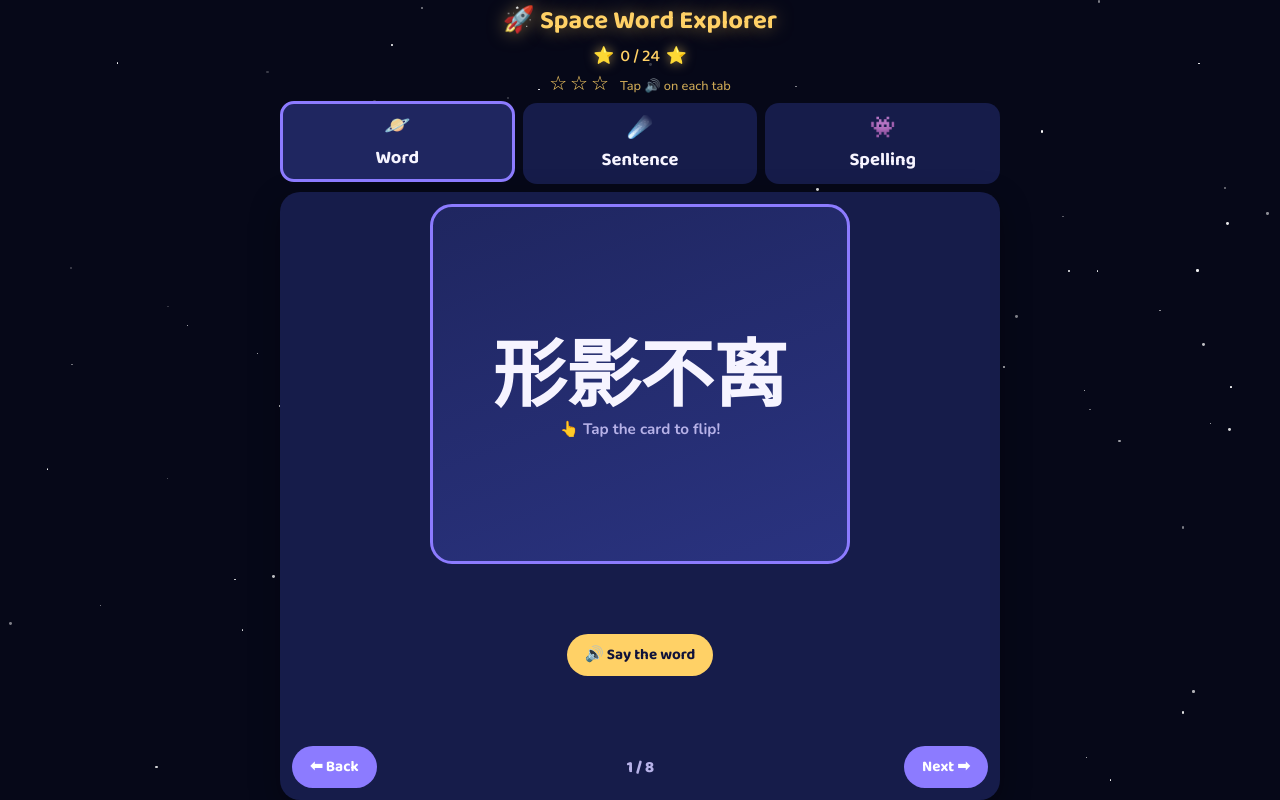
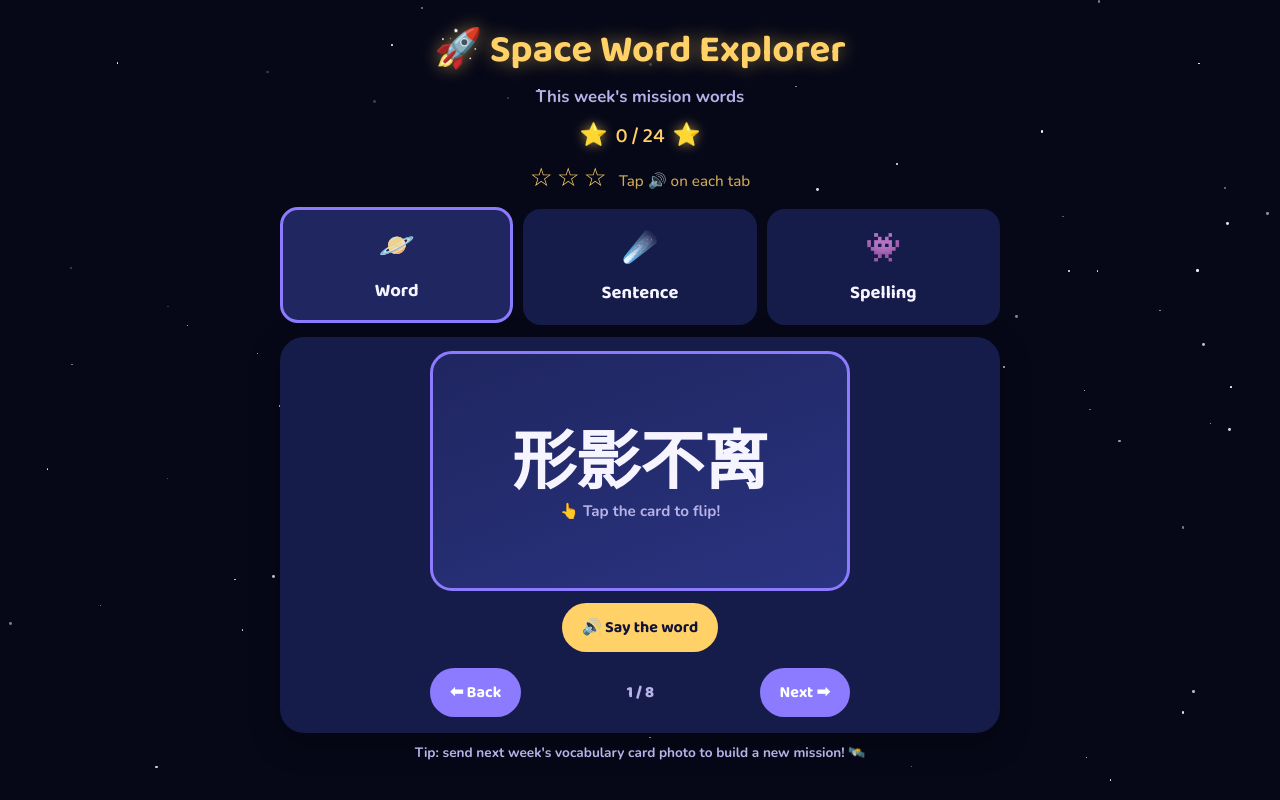
Before and after one commit to chandralibra/Chinese-Vocabulary-Study, a plain HTML site: page index.html in a window 1280 px wide. Drawn offline with nearby package versions, Linux system fonts and the light colour scheme.

Commit message:
v4: smaller middle box so Back/Next stay visible

```diff
--- a/index.html
+++ b/index.html
@@ -418,43 +418,22 @@
     outline-offset: 2px;
   }
 
-  /* ===== One-screen layout: everything fits the phone without scrolling ===== */
-  html, body { height: 100vh; height: 100dvh; }
-  body {
-    display: flex; flex-direction: column;
-    padding-top: max(8px, env(safe-area-inset-top, 0px));
-    padding-bottom: max(8px, env(safe-area-inset-bottom, 0px));
-    padding-block: unset;
-    overflow: hidden;
-  }
-  .wrap { flex: 1; display: flex; flex-direction: column; min-height: 0; width: 100%; }
-  header { margin-bottom: 6px; }
-  header h1 { font-size: clamp(1.15rem, 5vw, 1.6rem); margin: 0; }
-  header p { display: none; }
-  .stars-bar { margin-top: 2px; font-size: 1.05rem; gap: 6px; }
-  .star-icon { font-size: 1.05rem; }
-  .card-stars { margin-top: 0; font-size: 1.25rem; min-height: 0; letter-spacing: 3px; }
-  .card-stars small { font-size: .8rem; }
-  nav.tabs { gap: 8px; margin-bottom: 8px; }
-  nav.tabs button { padding: 6px 4px; gap: 0; border-radius: 14px; }
-  nav.tabs button .ico { font-size: 1.3rem; }
-  main { flex: 1; min-height: 0; padding: 12px; display: flex; flex-direction: column; border-radius: 20px; overflow: hidden; }
-  .view.active { display: flex; flex-direction: column; flex: 1; min-height: 0; gap: 10px; }
-  .card-stage { flex: 1; min-height: 0; justify-content: space-between; gap: 10px; }
-  .flashcard { width: 100%; max-width: 420px; aspect-ratio: auto; flex: 1; min-height: 0; max-height: 360px; }
-  .controls-row { gap: 10px; }
-  button.pill { padding: 9px 18px; font-size: .95rem; }
-  .sentence-card { flex: 1; min-height: 0; display: flex; flex-direction: column; justify-content: center; margin-bottom: 0; padding: 12px 14px; overflow: hidden; font-size: var(--sf, 17px); }
-  .sentence-card .sentence-zh { font-size: 2em; line-height: 1.35; }
-  .sentence-card .sentence-pinyin { font-size: 1.05em; margin-top: 8px; }
-  .sentence-card .sentence-english { font-size: .95em; margin-top: 6px; }
-  .quiz-prompt { padding: 12px; margin-bottom: 0; }
-  .quiz-prompt .zh { font-size: clamp(2rem, 9vw, 3rem); line-height: 1.2; }
-  .quiz-sub { font-size: .85rem; margin-top: 2px; }
-  .spelling-target { flex: 1; min-height: 0; margin-bottom: 0; align-content: center; }
-  .tile { padding: 8px 14px; }
-  .view.active .card-nav { max-width: none; margin-top: 0 !important; }
-  footer { display: none; }
+  /* ===== Slightly smaller middle box so Back/Next stay visible on phones ===== */
+  header { margin-bottom: 14px; }
+  nav.tabs { margin-bottom: 12px; }
+  main { padding: 14px 14px 16px; min-height: 0; }
+  .card-stage { gap: 12px; }
+  .flashcard { aspect-ratio: 16 / 10; max-height: 30vh; max-height: 30dvh; }
+  .face.front .zh { font-size: clamp(2.6rem, 12vw, 4rem); }
+  .sentence-card { padding: 16px 14px; margin-bottom: 12px; }
+  .sentence-card .sentence-zh { font-size: clamp(1.45rem, 6.2vw, 2rem); line-height: 1.35; }
+  .sentence-card .sentence-pinyin { font-size: clamp(.9rem, 3.8vw, 1.1rem); margin-top: 8px; }
+  .sentence-card .sentence-english { font-size: clamp(.85rem, 3.5vw, 1rem); margin-top: 6px; }
+  .quiz-prompt { padding: 14px 12px; margin-bottom: 12px; }
+  .quiz-prompt .zh { font-size: clamp(2.2rem, 10vw, 3.2rem); }
+  .spelling-target { margin-bottom: 12px; }
+  .card-nav { margin-top: 4px; }
+  footer { margin-top: 10px; }
 </style>
 </head>
 <body>
@@ -649,7 +628,6 @@ function renderAll() {
   renderSentence();
   setupSpelling();
   updateStars();
-  fitSentence();
 }
 
 function nextItem() {
@@ -668,7 +646,6 @@ function showView(name) {
   document.querySelectorAll('nav.tabs button').forEach(b => b.setAttribute('aria-selected', 'false'));
   const map = { word: 'tabWord', sentence: 'tabSentence', spelling: 'tabSpelling' };
   document.getElementById(map[name]).setAttribute('aria-selected', 'true');
-  fitSentence();
 }
 
 /* One star per tab per card (max 3 per card), earned by tapping that tab's audio button.
@@ -755,18 +732,6 @@ function renderSentence() {
   document.getElementById('sentenceCounter').textContent = (currentIndex + 1) + ' / ' + VOCAB.length;
 }
 
-function fitSentence() {
-  const card = document.querySelector('.sentence-card');
-  if (!card || card.clientHeight === 0) return;
-  let size = 20;
-  card.style.setProperty('--sf', size + 'px');
-  while (card.scrollHeight > card.clientHeight && size > 9) {
-    size -= 0.5;
-    card.style.setProperty('--sf', size + 'px');
-  }
-}
-window.addEventListener('resize', fitSentence);
-
 function speakSentence(e) {
   e.stopPropagation();
   speakChinese(VOCAB[currentIndex].sentenceZh);
@@ -802,6 +767,7 @@ function shuffle(arr) {
 function setupSpelling() {
   const w = VOCAB[currentIndex];
   document.getElementById('spellZh').textContent = w.zh;
+  document.getElementById('spellZh').style.fontSize = w.zh.length > 5 ? 'clamp(1.6rem, 7vw, 2.2rem)' : '';
   document.getElementById('spellCounter').textContent = (currentIndex + 1) + ' / ' + VOCAB.length;
 
   const target = document.getElementById('spellTarget');
@@ -897,7 +863,6 @@ if ('speechSynthesis' in window) {
 }
 
 init();
-if (document.fonts && document.fonts.ready) document.fonts.ready.then(fitSentence);
 </script>
 
 </body>
```
